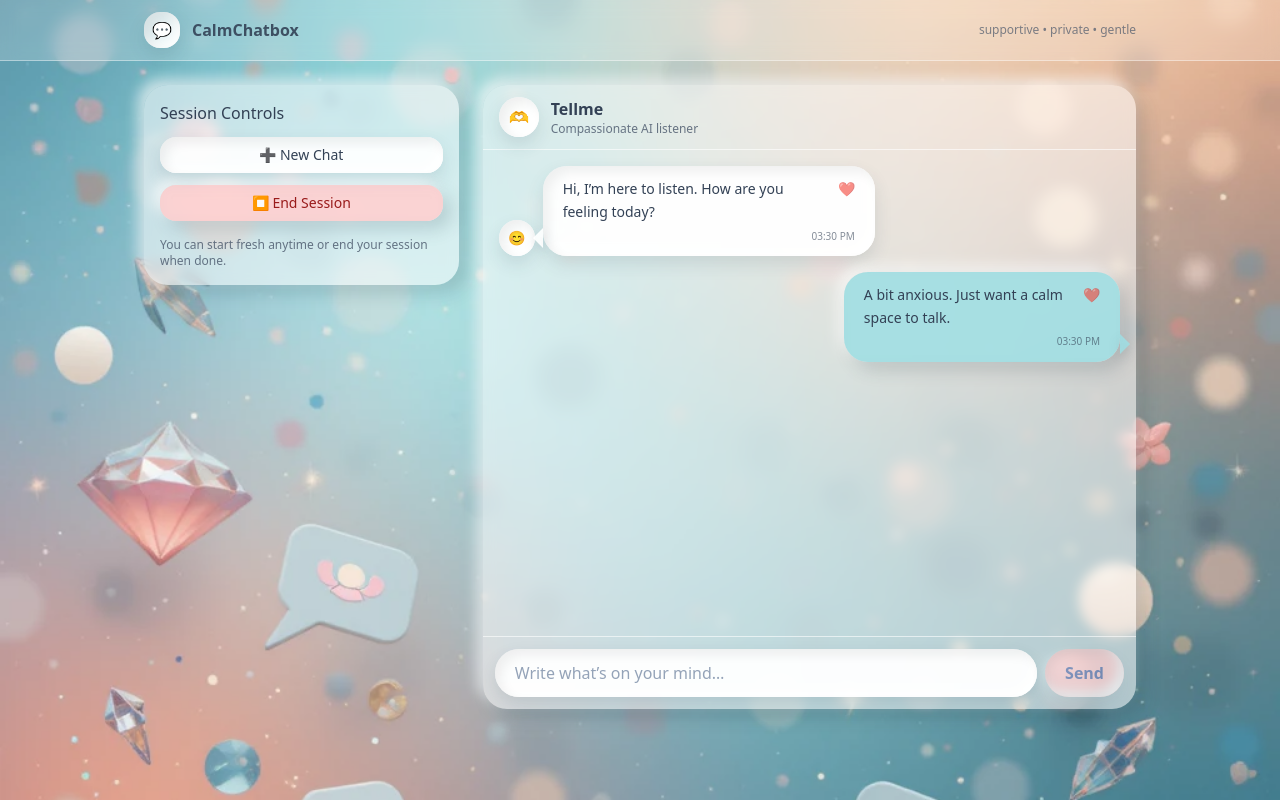
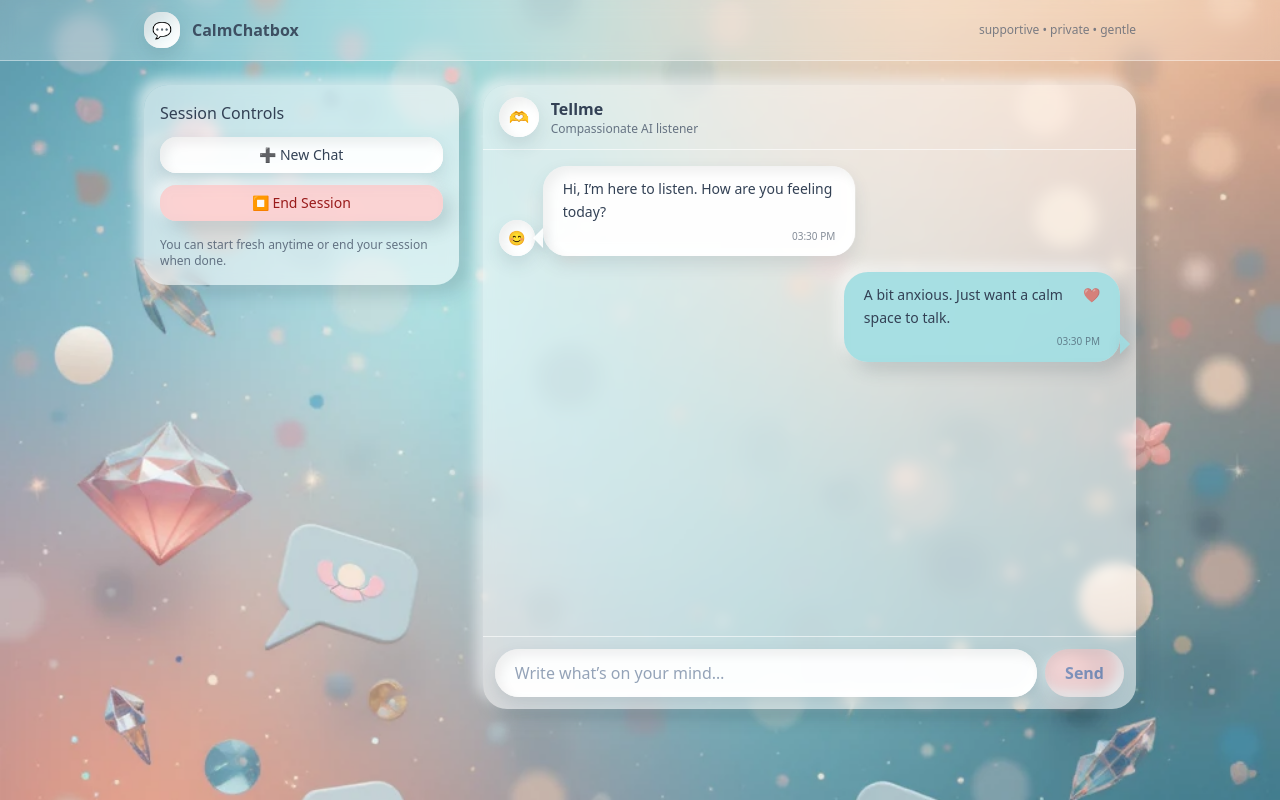
Before and after one commit to DepressionDetector/frontend, a React (Create React App) app: page / in a window 1280 px wide. Built offline with nearby package versions, Linux system fonts and the light colour scheme.

Commit message:
edit a emoji

```diff
--- a/src/Pages/Chatbox.tsx
+++ b/src/Pages/Chatbox.tsx
@@ -61,7 +61,6 @@ const Chatbox = () => {
       setMessages((m) => [...m, reply]);
     }, 650);
   };
-
 
   const onKeyDown = (e: React.KeyboardEvent<HTMLInputElement>) => {
     if (e.key === "Enter" && !e.shiftKey) {
@@ -203,7 +202,8 @@ function MessageBubble({ message }: { message: Message }) {
         >
           <div className="flex items-start gap-2">
             <span className="flex-1 whitespace-pre-wrap">{message.text}</span>
-            <span className="shrink-0 opacity-60">❤️</span>
+            {/* show ❤️ only for user messages */}
+            {isUser && <span className="shrink-0 opacity-60">❤️</span>}
           </div>
           <div className="mt-1 text-[10px] opacity-60 text-right">
             {message.time}
```
